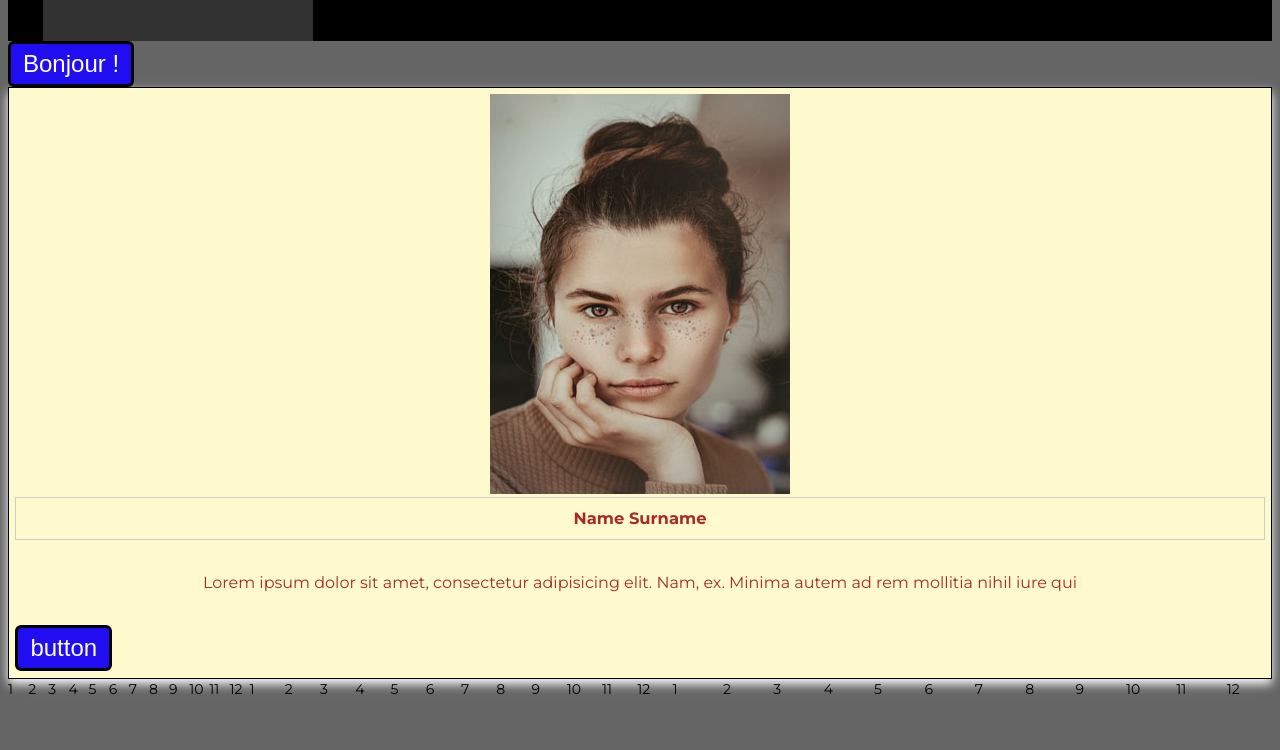
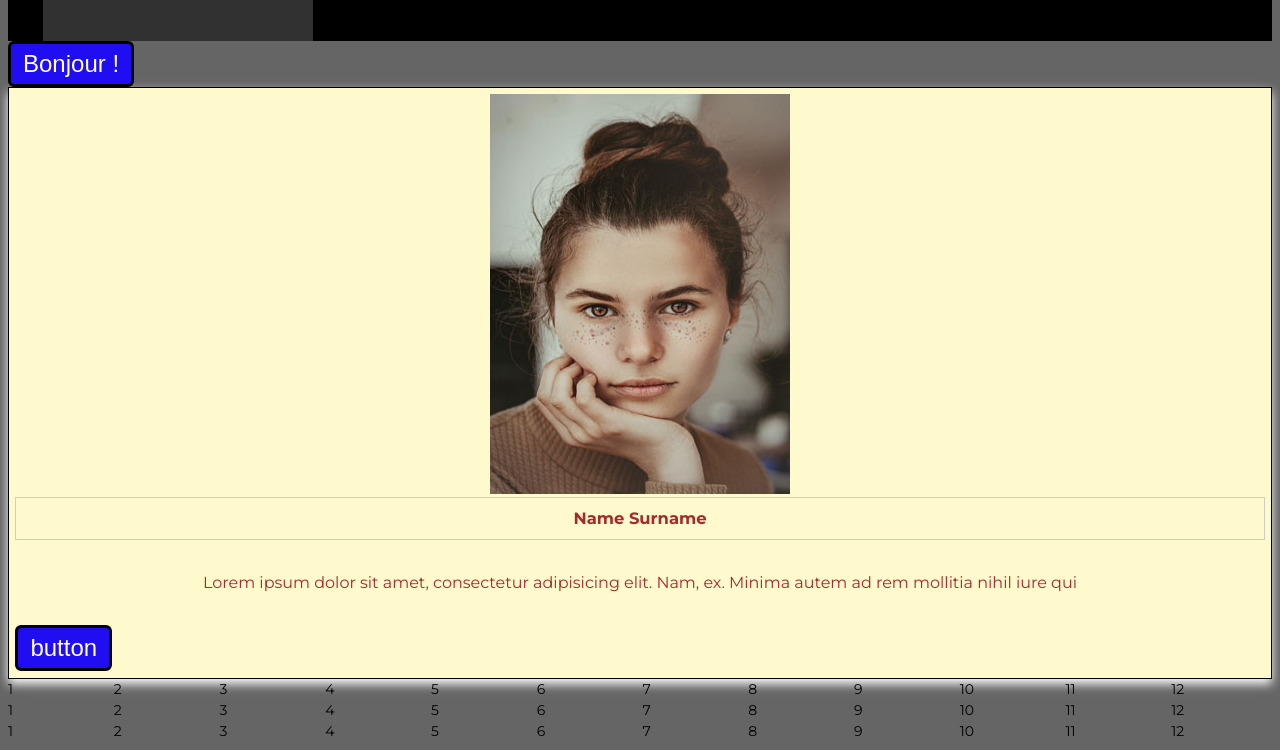
Before and after one commit to Bastianh22/debutsass, a website: page miniframework/index.html in a window 1280 px wide. Shown: the part 1412-2162 px from the top of the page. Before the commit the page ends 2120 px from the top, so only its background shows below. Drawn offline with Linux system fonts and the light colour scheme.

Commit message:
Update index.html

```diff
--- a/miniframework/index.html
+++ b/miniframework/index.html
@@ -171,6 +171,9 @@
               <div class="item col-1">10</div>
               <div class="item col-1">11</div>
               <div class="item col-1">12</div>
+            </div>
+
+            <div class="row">
               <div class="item col-2">1</div>
               <div class="item col-2">2</div>
               <div class="item col-2">3</div>
@@ -183,6 +186,9 @@
               <div class="item col-2">10</div>
               <div class="item col-2">11</div>
               <div class="item col-2">12</div>
+            </div>
+
+            <div class="row">
               <div class="item col-3">1</div>
               <div class="item col-3">2</div>
               <div class="item col-3">3</div>
@@ -196,5 +202,6 @@
               <div class="item col-3">11</div>
               <div class="item col-3">12</div>
             </div>
+        </div>
     </body>
 </html>
```
